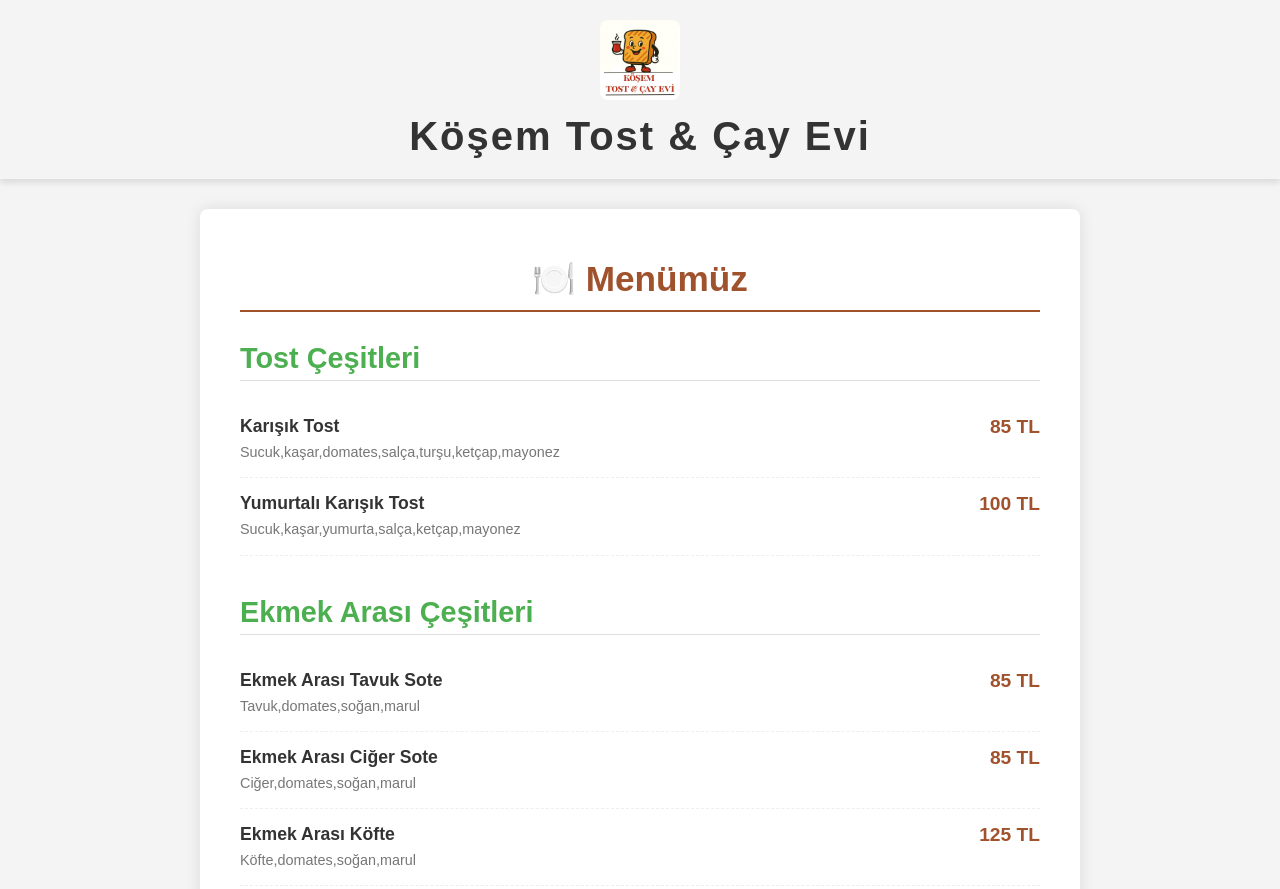
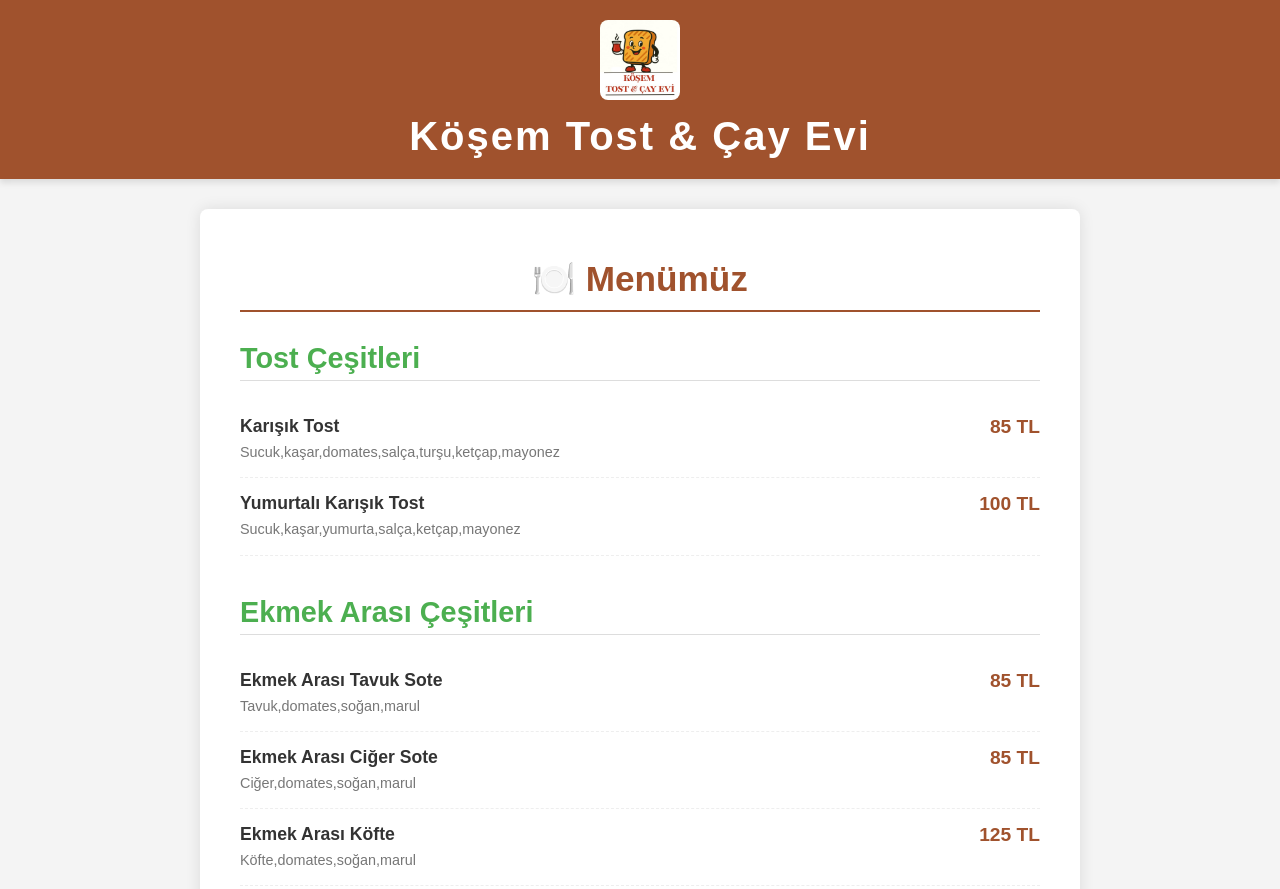
Before and after one commit to fakbayrak/Restoran_Menu, a plain HTML site: page index.html in a window 1280 px wide. Shown: the top 889 px of the page. Drawn offline with Linux system fonts and the light colour scheme.

Commit message:
Update style.css

```diff
--- a/style.css
+++ b/style.css
@@ -9,7 +9,7 @@ body {
 
 
 .main-header {
-    background-color:
+    background-color: #a0522d;
     color: white;
     padding: 20px 0;
     text-align: center;
```
